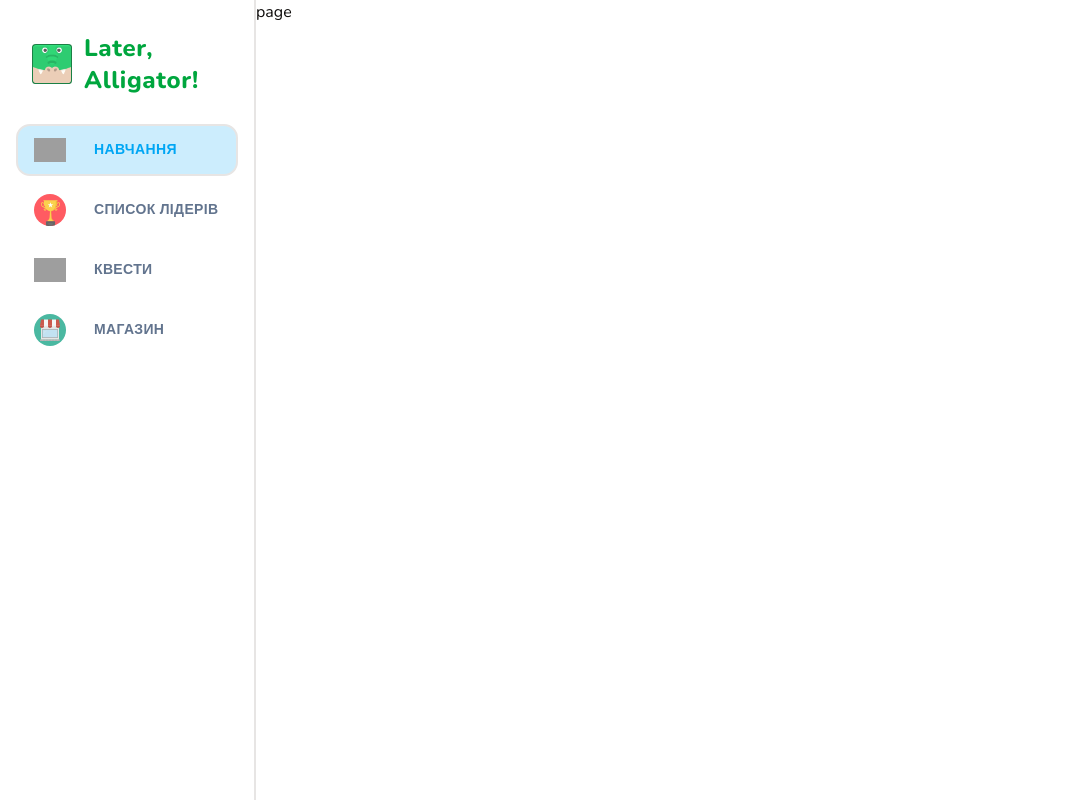
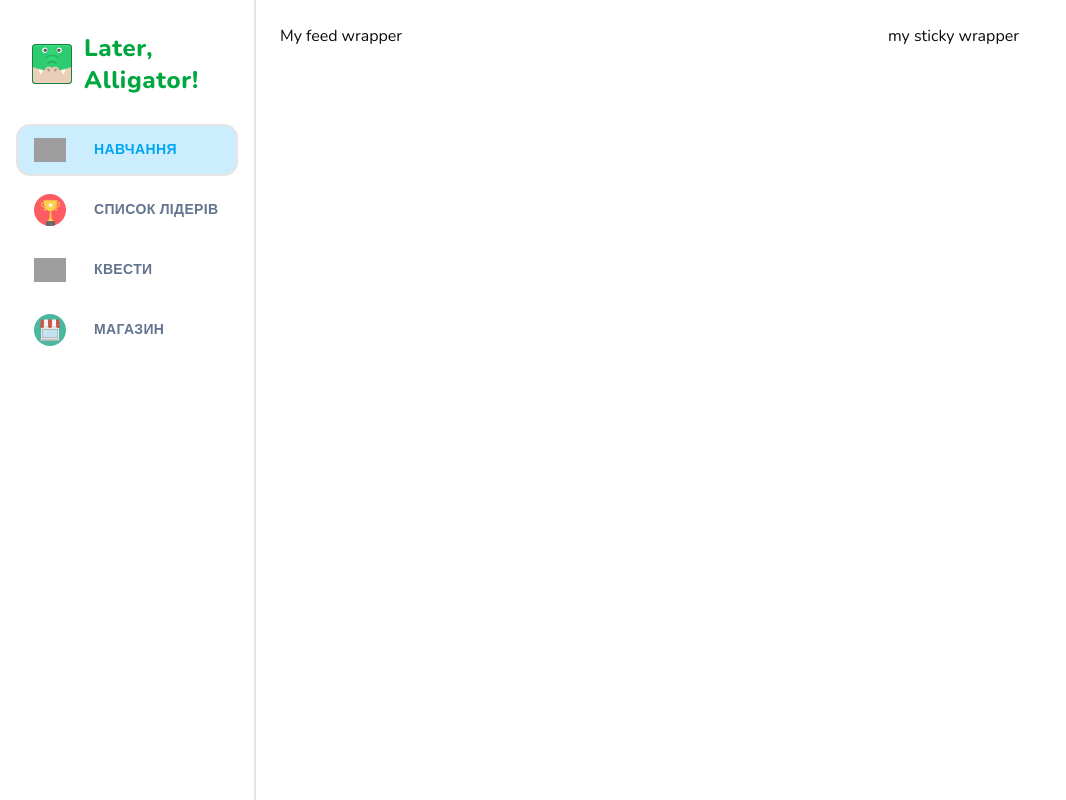
Before and after one commit to vliashenko/LMS-Latter-Alligator, a Next.js app: page /learn in a window 1280 px wide. Shown: the whole page, without its empty margins (0-1066 px from the left). Built offline with nearby package versions, Linux system fonts and the light colour scheme; grey boxes are pictures that could not be loaded.

Commit message:
learn page layout added

```diff
--- a/app/(main)/layout.tsx
+++ b/app/(main)/layout.tsx
@@ -11,7 +11,7 @@
     <MobileHeader/>
     <Sidebar className="hidden lg:flex"/>
       <main className="lg:pl-[256px] h-full pt-[50px] lg:pt-0">
-        <div className="h-full">{children}</div>
+        <div className="max-w-[1056px] mx-auto pt-6 h-full">{children}</div>
       </main>
     </>
   );
--- a/app/(main)/learn/page.tsx
+++ b/app/(main)/learn/page.tsx
@@ -1,5 +1,15 @@
+import FeedWrapper from "@/components/feed-wrapper";
+import StickyWrapper from "@/components/sticky-wrapper";
+
 export default function Learn() {
   return (
-    <div>page</div>
+    <div className="flex flex-row-reverse gap-[48px] px-6">
+        <StickyWrapper>
+            my sticky wrapper
+        </StickyWrapper>
+        <FeedWrapper>
+            My feed wrapper
+        </FeedWrapper>
+    </div>
   )
 }
--- /dev/null
+++ b/components/feed-wrapper.tsx
@@ -0,0 +1,7 @@
+type Props = {
+  children: React.ReactNode;
+};
+
+export default function FeedWrapper({ children }: Props) {
+  return <div className="flex-1 relative top-0 pb-10">{children}</div>;
+}
--- /dev/null
+++ b/components/sticky-wrapper.tsx
@@ -0,0 +1,11 @@
+type Props = {
+  children: React.ReactNode;
+};
+
+export default function StickyWrapper({ children }: Props) {
+  return (
+    <div className="hidden lg:block w-[368px] sticky self-end bottom-6">
+      <div className="min-h-[calc(100vh-48px)] sticky top-6 flex flex-col gap-y-5">{children}</div>
+    </div>
+  );
+}
```
